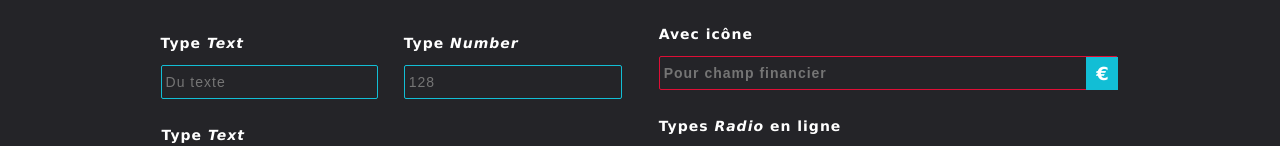
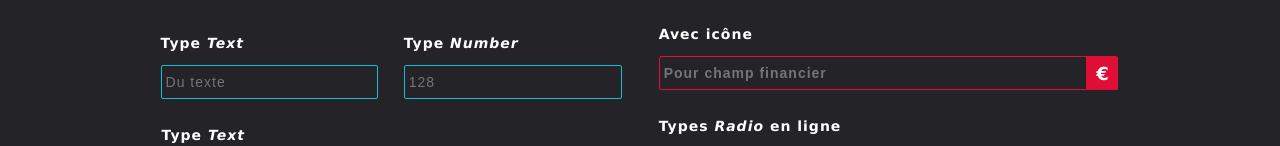
Before and after one commit to ElodieBayet/sass-template, a website: page form.html in a window 1280 px wide. Shown: the part 776-922 px from the top of the page. Drawn offline with nearby package versions, Linux system fonts and the light colour scheme; files that its build step writes are made by us from their sources; a web font is replaced by a local one.

Commit message:
Quick fix of bad color on error

```diff
--- a/sass/pages/_original_form.scss
+++ b/sass/pages/_original_form.scss
@@ -79,9 +79,14 @@ form {
 		background-color: kit.$bgcolor;
 	}
 
-	.currency span {
-		color: kit.$bright;
-		background-color: kit.$origin;
+	.currency {
+		span {
+			color: kit.$bright;
+			background-color: kit.$origin;
+		}
+		&.error span {
+			background-color: kit.$ltalert;
+		}
 	}
 
 	.value span {
```
